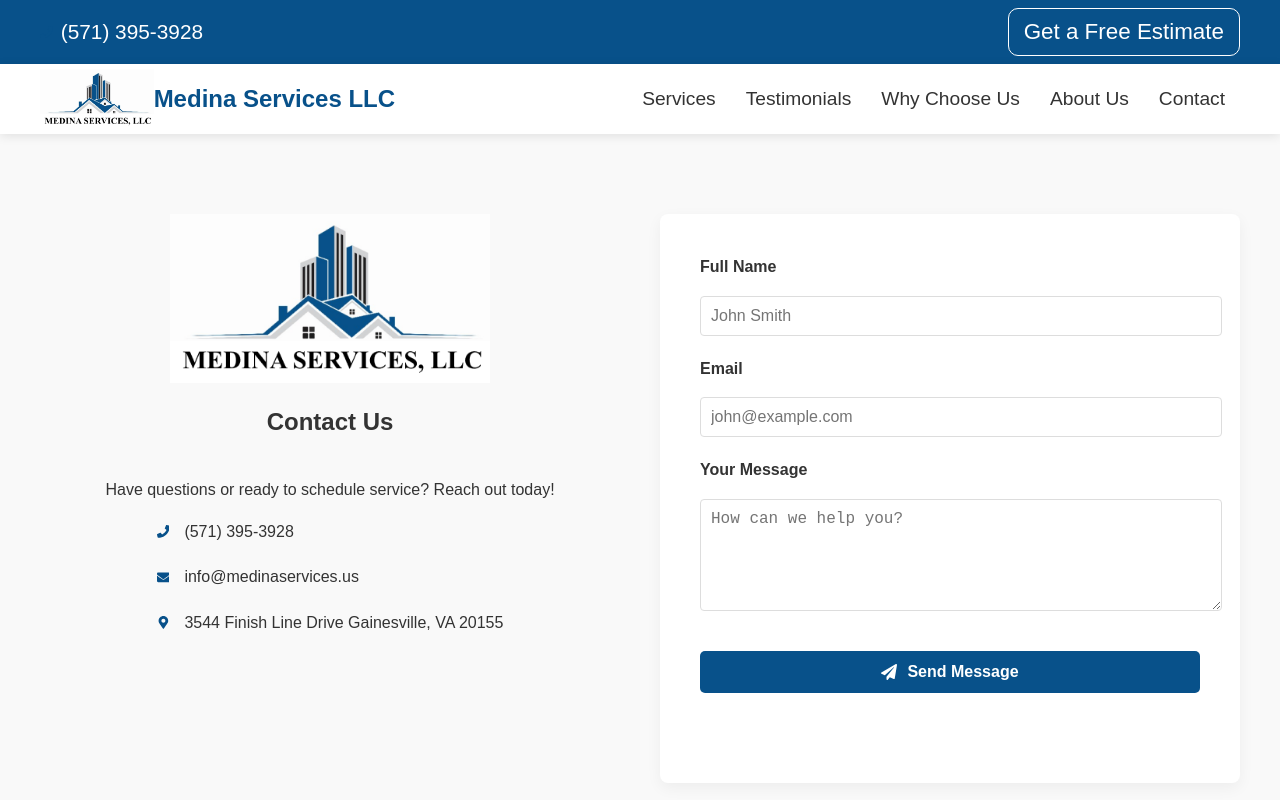
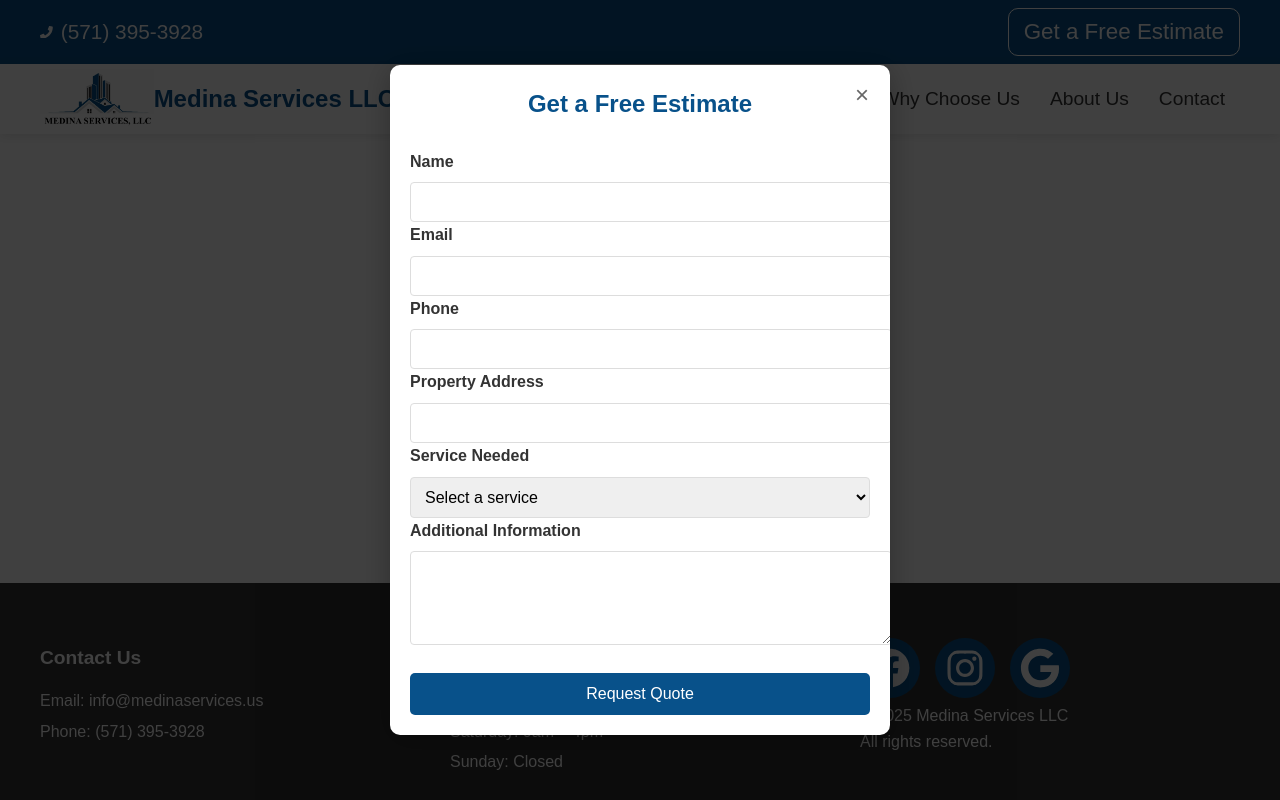
Before and after one commit to medinaservices/medina, a React (Create React App) app: page /contact in a window 1280 px wide. Shown: the top 800 px of the page. Built offline with nearby package versions, Linux system fonts and the light colour scheme.

Commit message:
fix build

```diff
--- a/src/components/Contact.jsx
+++ b/src/components/Contact.jsx
@@ -1,14 +1,16 @@
-import React, {useState} from 'react';
-import { FaPaperPlane, FaPhone, FaEnvelope, FaMapMarkerAlt } from 'react-icons/fa';
-import './Contact.css'; // Create this new CSS file
+import React, { useState } from 'react';
 
-export default function Contact() {
-  const [result, setResult] = React.useState("");
+function QuoteForm({ onClose }) {
   const [formData, setFormData] = useState({
     name: '',
     email: '',
+    phone: '',
+    address: '',
+    service: '',
     message: ''
   });
+
+  const [submitted, setSubmitted] = useState(false);
 
   const handleChange = (e) => {
     const { name, value } = e.target;
@@ -18,12 +20,10 @@ export default function Contact() {
     }));
   };
 
+  const handleSubmit = async (e) => {
+    e.preventDefault();
 
-  const onSubmit = async (event) => {
-    event.preventDefault();
-    setResult("Sending...");
-    const formData = new FormData(event.target);
-
+    const formData = new FormData(e.target);
     formData.append("access_key", "effecd1a-3484-4f8b-8770-645fee5ecf86");
 
     const response = await fetch("https://api.web3forms.com/submit", {
@@ -33,91 +33,88 @@ export default function Contact() {
 
     const data = await response.json();
 
-    if (data.success) {
-      setResult("Form Submitted Successfully!");
-      event.target.reset();
-    } else {
+    if (!data.success) {
       console.log("Error", data);
-      setResult(data.message);
     }
+
+    e.target.reset();
+    setSubmitted(true);
   };
 
+  if (submitted) {
+    return (
+      <div className="Quote-form-overlay">
+        <div className="Quote-form submitted">
+          <div className="success-animation">
+            <svg className="checkmark" xmlns="http://www.w3.org/2000/svg" viewBox="0 0 52 52">
+              <circle className="checkmark__circle" cx="26" cy="26" r="25" fill="none" />
+              <path className="checkmark__check" fill="none" d="M14.1 27.2l7.1 7.2 16.7-16.8" />
+            </svg>
+          </div>
+          <h2 className="thank-you-title">Thank You!</h2>
+          <p className="thank-you-message">
+            We've received your request and will contact you shortly with a quote.
+          </p>
+          <button onClick={onClose} className="thank-you-close-button">
+            Close
+          </button>
+        </div>
+      </div>
+    );
+  }
+
   return (
-    <section className="contact-section" id="contact">
-      <div className="contact-container">
-        <div className="contact-info-main">
-          <div >
-</div>
-<img className="logo-contact" alt="logo" src="/images/logo.png"/>
+    <div className="Quote-form-overlay">
+      <div className="Quote-form-wrapper">
+        <div className="Quote-form-container">
+          <button className="close-button" onClick={onClose}>
+            ×
+          </button>
+          <h2>Get a Free Estimate</h2>
 
-          <h2>Contact Us</h2>
-          <p>Have questions or ready to schedule service? Reach out today!</p>
-
-          <div className="contact-details">
-            <div className="contact-item">
-              <FaPhone className="contact-icon" />
-              <span> (571) 395-3928</span>
-            </div>
-            <div className="contact-item">
-              <FaEnvelope className="contact-icon" />
-              <span>info@medinaservices.us</span>
-            </div>
-            <div className="contact-item">
-              <FaMapMarkerAlt className="contact-icon" />
-              <span>3544 Finish Line Drive Gainesville, VA 20155</span>
-            </div>
-          </div>
-        </div>
-
-        <div className="contact-form-container">
-          <form onSubmit={onSubmit} className="contact-form">
+          <form onSubmit={handleSubmit}>
             <div className="form-group">
-              <label htmlFor="name">Full Name</label>
-              <input
-                type="text"
-                id="name"
-                name="name"
-                placeholder="John Smith"
-                required
-                onChange={handleChange}
-              />
+              <label htmlFor="name">Name</label>
+              <input type="text" id="name" name="name" value={formData.name} onChange={handleChange} required />
             </div>
 
             <div className="form-group">
               <label htmlFor="email">Email</label>
-              <input
-                type="email"
-                id="email"
-                name="email"
-                placeholder="john@example.com"
-                required
-                onChange={handleChange}
-              />
+              <input type="email" id="email" name="email" value={formData.email} onChange={handleChange} />
             </div>
 
             <div className="form-group">
-              <label htmlFor="message">Your Message</label>
-              <textarea
-                id="message"
-                name="message"
-                placeholder="How can we help you?"
-                rows="5"
-                required
-                onChange={handleChange}
-              ></textarea>
+              <label htmlFor="phone">Phone</label>
+              <input type="tel" id="phone" name="phone" value={formData.phone} onChange={handleChange} required />
+            </div>
+
+            <div className="form-group">
+              <label htmlFor="address">Property Address</label>
+              <input type="text" id="address" name="address" value={formData.address} onChange={handleChange} />
+            </div>
+
+            <div className="form-group">
+              <label htmlFor="service">Service Needed</label>
+              <select id="service" name="service" value={formData.service} onChange={handleChange}>
+                <option value="">Select a service</option>
+                <option value="mowing">Lawn Services</option>
+                <option value="fertilization">Home Services</option>
+              </select>
+            </div>
+
+            <div className="form-group">
+              <label htmlFor="message">Additional Information</label>
+              <textarea id="message" name="message" value={formData.message} onChange={handleChange} rows="4" />
             </div>
 
             <button type="submit" className="submit-button">
-              <FaPaperPlane className="button-icon" />
-              Send Message
+              Request Quote
             </button>
-
-            <div className={`form-result ${result ? 'visible' : ''}`}>
-              {result}
-            </div>
           </form>
         </div>
       </div>
-    </section>
+    </div>
   );
 }
+
+export default QuoteForm;
--- a/src/components/QuoteForm.jsx
+++ b/src/components/QuoteForm.jsx
@@ -1,7 +1,6 @@
 import React, { useState } from 'react';
 
 function QuoteForm({ onClose }) {
-  const [result, setResult] = React.useState("");
   const [formData, setFormData] = useState({
     name: '',
     email: '',
@@ -22,11 +21,11 @@ function QuoteForm({ onClose }) {
   };
 
   const handleSubmit = async (e) => {
-    e.preventDefault(); // Use the event object from the parameter
-    setResult("Sending....");
-    const formData = new FormData(e.target); // Use e.target instead of event.target
+    e.preventDefault();
 
+    const formData = new FormData(e.target);
     formData.append("access_key", "effecd1a-3484-4f8b-8770-645fee5ecf86");
+
     const response = await fetch("https://api.web3forms.com/submit", {
       method: "POST",
       body: formData
@@ -34,32 +33,34 @@ function QuoteForm({ onClose }) {
 
     const data = await response.json();
 
-    if (data.success) {
-      setResult("Form Submitted Successfully");
+    if (!data.success) {
       e.target.reset(); // Use e.target instead of event.target
-    } else {
       console.log("Error", data);
-      setResult(data.message);
     }
 
+    e.target.reset();
     setSubmitted(true);
   };
 
-// In your QuoteForm.jsx, update the submitted state return:
   if (submitted) {
     return (
       <div className="Quote-form-overlay">
         <div className="Quote-form submitted">
           <div className="success-animation">
             <svg className="checkmark" xmlns="http://www.w3.org/2000/svg" viewBox="0 0 52 52">
-            <circle className="checkmark__circle" cx="26" cy="26" r="25" fill="none"/>
-            <path className="checkmark__check" fill="none" d="M14.1 27.2l7.1 7.2 16.7-16.8"/>
+              <circle className="checkmark__circle" cx="26" cy="26" r="25" fill="none" />
+              <path className="checkmark__check" fill="none" d="M14.1 27.2l7.1 7.2 16.7-16.8" />
             </svg>
           </div>
           <h2 className="thank-you-title">Thank You!</h2>
-        <p className="thank-you-message">We've received your request and will contact you shortly with a Quote.</p>
+          <p className="thank-you-message">
+            We've received your request and will contact you shortly with a quote.
+          </p>
           <button
-          onClick={onClose}
+  onClick={() => {
+    setSubmitted(false);
+    onClose();
+  }}
   className="thank-you-close-button"
 >
   Close
@@ -77,72 +78,42 @@ return (
             ×
           </button>
           <h2>Get a Free Estimate</h2>
+
           <form onSubmit={handleSubmit}>
             <div className="form-group">
               <label htmlFor="name">Name</label>
-            <input
-              type="text"
-              id="name"
-              name="name"
-              value={formData.name}
-              onChange={handleChange}
-              required
-            />
+              <input type="text" id="name" name="name" value={formData.name} onChange={handleChange} required />
             </div>
+
             <div className="form-group">
               <label htmlFor="email">Email</label>
-            <input
-              type="email"
-              id="email"
-              name="email"
-              value={formData.email}
-              onChange={handleChange}
-            />
+              <input type="email" id="email" name="email" value={formData.email} onChange={handleChange} />
             </div>
+
             <div className="form-group">
               <label htmlFor="phone">Phone</label>
-            <input
-              type="tel"
-              id="phone"
-              name="phone"
-              value={formData.phone}
-              onChange={handleChange}
-              required
-            />
+              <input type="tel" id="phone" name="phone" value={formData.phone} onChange={handleChange} required />
             </div>
+
             <div className="form-group">
               <label htmlFor="address">Property Address</label>
-            <input
-              type="text"
-              id="address"
-              name="address"
-              value={formData.address}
-              onChange={handleChange}
-            />
+              <input type="text" id="address" name="address" value={formData.address} onChange={handleChange} />
             </div>
+
             <div className="form-group">
               <label htmlFor="service">Service Needed</label>
-            <select
-              id="service"
-              name="service"
-              value={formData.service}
-              onChange={handleChange}
-            >
+              <select id="service" name="service" value={formData.service} onChange={handleChange}>
                 <option value="">Select a service</option>
                 <option value="mowing">Lawn Services</option>
                 <option value="fertilization">Home Services</option>
               </select>
             </div>
+
             <div className="form-group">
               <label htmlFor="message">Additional Information</label>
-            <textarea
-              id="message"
-              name="message"
-              value={formData.message}
-              onChange={handleChange}
-              rows="4"
-            />
+              <textarea id="message" name="message" value={formData.message} onChange={handleChange} rows="4" />
             </div>
+
             <button type="submit" className="submit-button">
               Request Quote
             </button>
```
Lines whose indentation alone changed are shown as unchanged.
